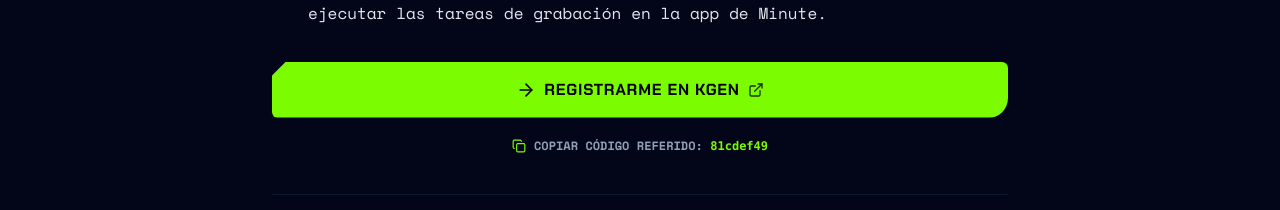
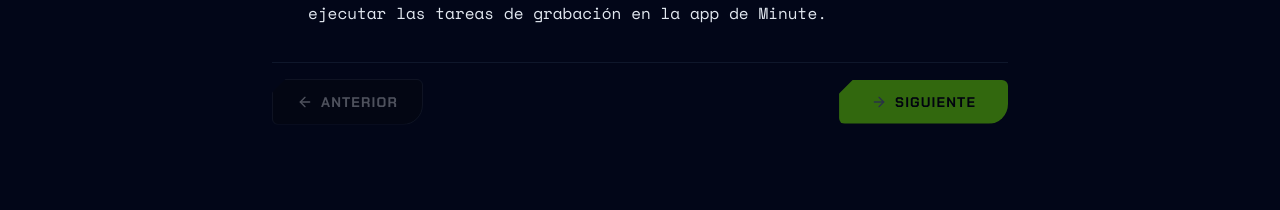
Before and after one commit to Daniela1813/landing-page-KGEN, a React (Vite) app: page / in a window 1280 px wide. Shown: the part 1073-1283 px from the top of the page. Built offline with nearby package versions, Linux system fonts and the light colour scheme.

Commit message:
fix: Eliminado el boton de referido del Paso 1 para enfocarse unicamente en la verificacion de dispositivo SÍ/NO

```diff
--- a/src/components/StepView.jsx
+++ b/src/components/StepView.jsx
@@ -25,7 +25,7 @@
   return (
     <div className="w-full max-w-3xl mx-auto px-4 py-6 flex flex-col flex-1 font-kgen-mono">
 
-      {/* 1. TÍTULO Y DESCRIPCIÓN CON TIPOGRAFÍA OFICIAL DE KGEN */}
+      {/* 1. TÍTULO Y DESCRIPCIÓN EN LA PARTE SUPERIOR */}
       <div className="mb-6">
         <div className="flex items-center gap-2 mb-2">
           <span className="w-3 h-3 bg-[#7cfc00] inline-block shrink-0" />
@@ -42,7 +42,7 @@
         </p>
       </div>
 
-      {/* 2. VIDEO DE YOUTUBE */}
+      {/* 2. VIDEO DE YOUTUBE EN EL MEDIO */}
       <div className="rounded-2xl overflow-hidden mb-6 relative">
         {!isPlaying ? (
           <div
@@ -117,7 +117,7 @@
             <div className="p-4 rounded-xl bg-[#7cfc00]/10 border border-[#7cfc00]/30 flex items-center gap-3">
               <CheckCircle2 className="w-5 h-5 text-[#7cfc00] shrink-0" />
               <p className="text-xs sm:text-sm text-[#7cfc00] font-bold font-kgen-title">
-                ¡Perfecto! Tu dispositivo es compatible. Puedes continuar con el siguiente paso.
+                ¡Perfecto! Tu dispositivo es compatible. Puedes hacer clic en SIGUIENTE abajo para continuar.
               </p>
             </div>
           )}
@@ -196,8 +196,8 @@
         ))}
       </div>
 
-      {/* 4. BOTÓN DE REGISTRO / REFERIDO SOLO SI NO ESTÁ BLOQUEADO */}
-      {!(step.number === 1 && hasCompatibleDevice === 'no') && (
+      {/* 4. BOTÓN DE REGISTRO / REFERIDO SOLO A PARTIR DEL PASO 2 (SE ELIMINA DEL PASO 1) */}
+      {step.number > 1 && (
         <div className="space-y-3 mb-8">
           <a
             href={REFERRAL_CONFIG.referralLink}
@@ -206,7 +206,7 @@
             className="kgen-btn-primary w-full flex items-center justify-center gap-2 py-4 px-6 text-sm sm:text-base shadow-lg"
           >
             <ArrowRight className="w-5 h-5 text-black" />
-            <span className="uppercase tracking-wider font-kgen-title">REGISTRARME EN KGEN</span>
+            <span className="uppercase tracking-wider font-kgen-title">{step.ctaText}</span>
             <ExternalLink className="w-4 h-4 text-black opacity-80" />
           </a>
 
@@ -229,7 +229,7 @@
         </div>
       )}
 
-      {/* 5. NAVEGACIÓN ENTRE PASOS (SI RESPONDE 'NO' EN PASO 1, SE BLOQUEA EL BOTÓN SIGUIENTE) */}
+      {/* 5. NAVEGACIÓN ENTRE PASOS */}
       <div className="flex items-center justify-between gap-4 pt-4 border-t border-slate-900 mt-auto">
         <button
           onClick={onPrev}
@@ -242,7 +242,6 @@
           <span>ANTERIOR</span>
         </button>
 
-        {/* El botón siguiente se deshabilita si es Paso 1 y responde 'NO' o no ha seleccionado 'SÍ' */}
         <button
           onClick={onNext}
           disabled={step.number === 1 && hasCompatibleDevice !== 'yes'}
```
